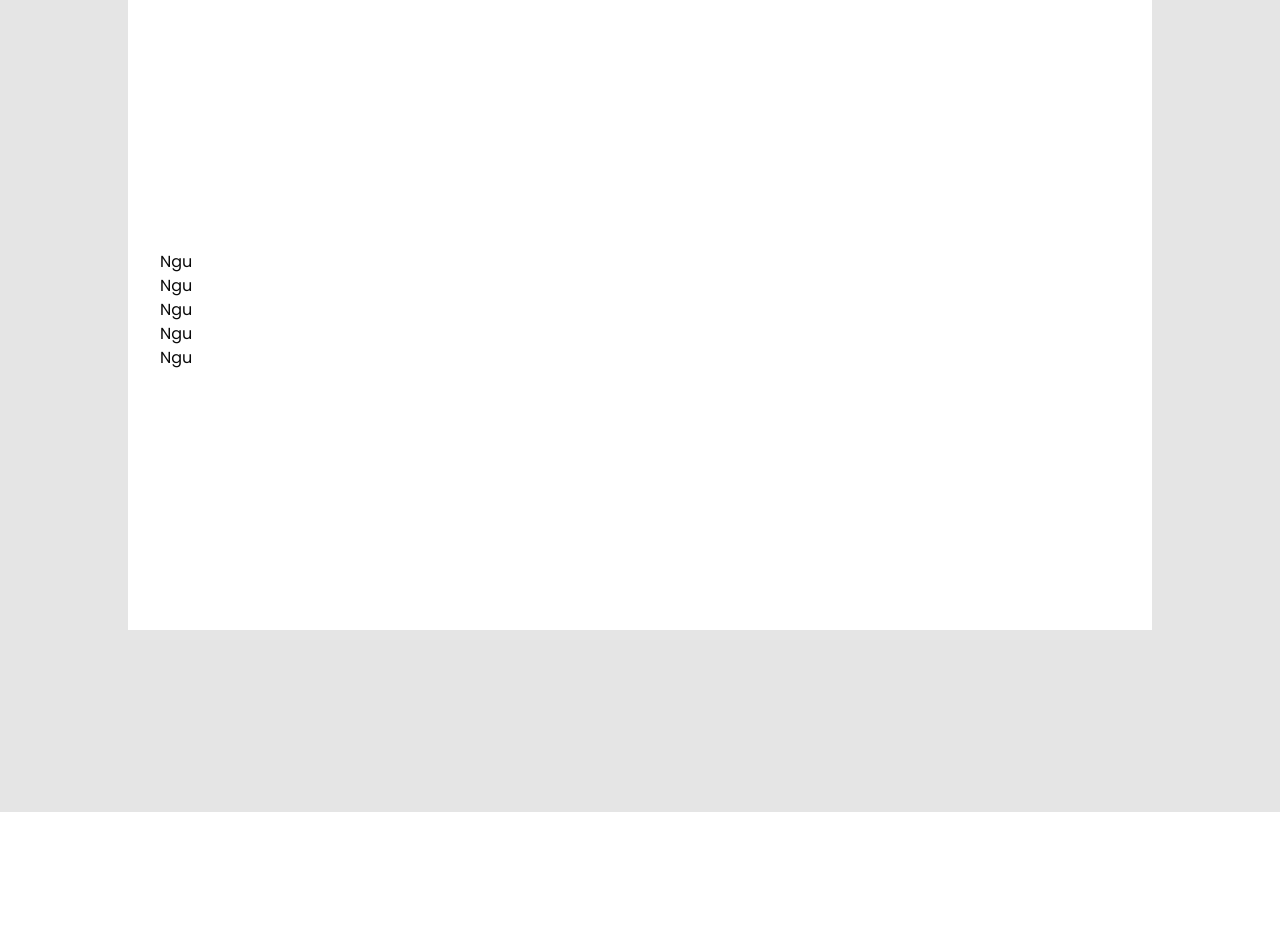
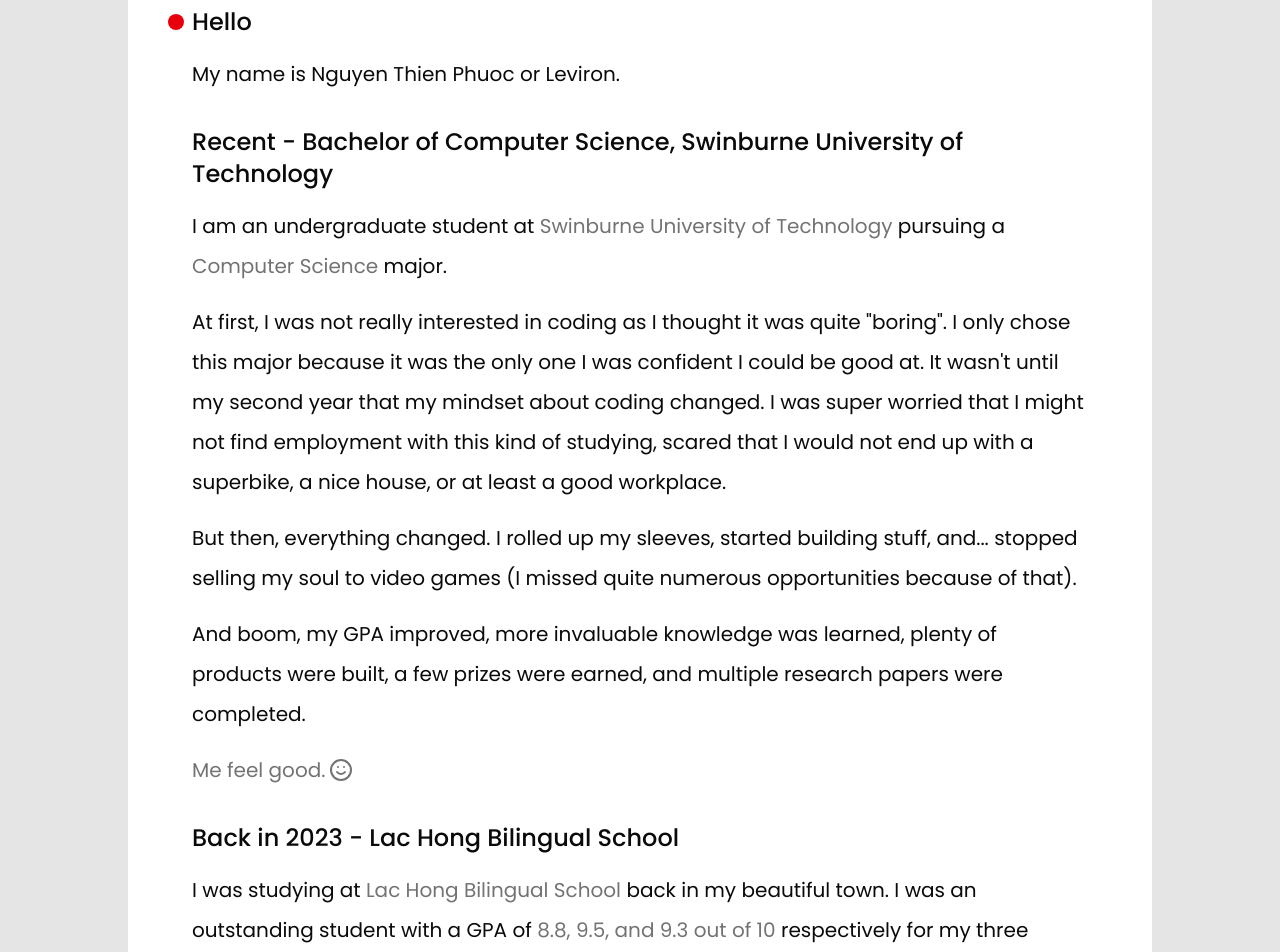
Before and after one commit to Levironexe/portfolio, a Next.js app: page /education in a window 1280 px wide. Shown: the part 240-1192 px from the top of the page. Before the commit the page ends 1052 px from the top, so only its background shows below. Built offline with nearby package versions, Linux system fonts and the light colour scheme.

Commit message:
Added education page - incomplete

```diff
--- a/app/components/HorizontalCarousel.tsx
+++ b/app/components/HorizontalCarousel.tsx
@@ -132,7 +132,7 @@
   return (
     <section
       ref={targetRef}
-      className="relative h-[600vh] bg-neutral-200 scrollbar-hide"
+      className="relative h-[500vh] bg-neutral-200 scrollbar-hide"
     >
       <div className="sticky top-0 flex h-screen items-center overflow-hidden scrollbar-hide">
         <motion.div style={{ x, scale }} className="flex gap-[2vw]">
@@ -312,7 +312,7 @@
                 // overflowX: 'clip',
               }}
             >
-              <motion.p style={{ x: textMoveX7 }}>Projects</motion.p>
+              <motion.p style={{ x: textMoveX7}}>Projects</motion.p>
             </Link>
           </div>
 
--- a/app/components/HorizontalCarouselMobile.tsx
+++ b/app/components/HorizontalCarouselMobile.tsx
@@ -162,8 +162,6 @@
 
         {/* Card 5 - Decor */}
         <div className="relative">
-          <div className="text-base text-transparent cursor-default mb-3">Hehe</div>
-
           <div
             className="group relative bg-red-600 selection:bg-[#0a0a0a] selection:text-white flex flex-col justify-center leading-tight text-white"
             style={{
@@ -186,8 +184,6 @@
 
         {/* Card 6 - Contact */}
         <div className="relative">
-          <div className="text-base text-transparent cursor-default mb-3">Hehe</div>
-
           <div
             className="group relative bg-white text-[#0a0a0a] cursor-default"
             style={{
--- a/app/components/PersistentNavbar.tsx
+++ b/app/components/PersistentNavbar.tsx
@@ -84,7 +84,7 @@
     <div className={`top-0 left-0 w-full z-50 ${currentRoute !== '' ? "relative" : "sticky"}`}>
       <div className={`w-[180px] mx-auto absolute top-[10vh] left-0 right-0 text-center text-2xl font-bold text-neutral-500`}>
         <div className="relative flex group">
-          <div className="absolute -left-3 -top-3 h-[calc(24px+21.875px)] w-[204px] rounded-lg backdrop-blur-3xl"></div>
+          <div className="absolute -left-3 -top-3 h-[calc(24px+21.875px)] w-[204px] rounded-xl backdrop-blur-3xl"></div>
           <div className="absolute w-full flex justify-evenly text-neutral-500 font-light gap-2">
             {Array.from({ length: 18 }, (_, i) => {
               const isRed = i % 3 == 0 && i != 12;
--- a/app/education/page.tsx
+++ b/app/education/page.tsx
@@ -1,20 +1,244 @@
-import React from 'react'
+"use client";
+import Link from "next/link";
+import { Smile } from "lucide-react";
+import { useState, useEffect, useRef } from "react";
 
-const page = () => {
+const Page = () => {
+  const [isLoadedImmediate, setIsLoadedImmediate] = useState(false);
+  const [isLoadedWithDelay, setIsLoadedWithDelay] = useState(false);
+  const [isLoadedWithMoreDelay, setIsLoadedWithMoreDelay] = useState(false);
+  const [activeHeader, setActiveHeader] = useState<number | null>(0);
+  const [dotPosition, setDotPosition] = useState({ x: 0, y: 0 });
+  const containerRef = useRef<HTMLDivElement>(null);
+  const headerRefs = useRef<(HTMLHeadingElement | null)[]>([]);
+
+  useEffect(() => {
+    const timer = setTimeout(() => {
+      setIsLoadedImmediate(true);
+    }, 0);
+
+    return () => clearTimeout(timer);
+  }, []);
+
+  useEffect(() => {
+    const timer = setTimeout(() => {
+      setIsLoadedWithDelay(true);
+    }, 400);
+
+    return () => clearTimeout(timer);
+  }, []);
+  useEffect(() => {
+    const timer = setTimeout(() => {
+      setIsLoadedWithMoreDelay(true);
+    }, 1200);
+
+    return () => clearTimeout(timer);
+  }, []);
+
+  // Function to update dot position for current active header
+  const updateDotPosition = () => {
+    if (activeHeader !== null && containerRef.current) {
+      const activeRef = headerRefs.current[activeHeader];
+      if (activeRef) {
+        const rect = activeRef.getBoundingClientRect();
+        const containerRect = containerRef.current.getBoundingClientRect();
+
+        setDotPosition({
+          x: rect.left - containerRect.left - 16,
+          y: rect.top - containerRect.top + rect.height / 2,
+        });
+      }
+    }
+  };
+
+  useEffect(() => {
+    const handleScroll = () => {
+      const scrollTop = window.scrollY;
+      const viewportHeight = window.innerHeight;
+      const triggerPoint = scrollTop + viewportHeight * 0.3;
+
+      let currentActiveHeader = null;
+      let minDistance = Number.POSITIVE_INFINITY;
+
+      headerRefs.current.forEach((ref, index) => {
+        if (ref) {
+          const rect = ref.getBoundingClientRect();
+          const headerTop = rect.top + scrollTop;
+          const distance = Math.abs(triggerPoint - headerTop);
+
+          if (distance < minDistance) {
+            minDistance = distance;
+            currentActiveHeader = index;
+          }
+        }
+      });
+
+      if (scrollTop < 100) {
+        currentActiveHeader = 0;
+      }
+
+      if (
+        currentActiveHeader !== null &&
+        currentActiveHeader !== activeHeader
+      ) {
+        setActiveHeader(currentActiveHeader);
+      }
+    };
+
+    const handleResize = () => {
+      // Update dot position when window is resized
+      updateDotPosition();
+    };
+
+    window.addEventListener("scroll", handleScroll);
+    window.addEventListener("resize", handleResize);
+    handleScroll();
+
+    return () => {
+      window.removeEventListener("scroll", handleScroll);
+      window.removeEventListener("resize", handleResize);
+    };
+  }, [activeHeader]);
+
+  // Update dot position whenever activeHeader changes
+  useEffect(() => {
+    updateDotPosition();
+  }, [activeHeader]);
+
+  // Initialize dot position after component mounts and refs are ready
+  useEffect(() => {
+    if (isLoadedImmediate) {
+      // Small delay to ensure refs are set and DOM is ready
+      const timer = setTimeout(() => {
+        updateDotPosition();
+      }, 600);
+      return () => clearTimeout(timer);
+    }
+  }, [isLoadedImmediate]);
+
   return (
-    <div className='bg-neutral-200 w-full min-h-screen py-[calc(20vh+21.875px)] text-[#0a0a0a] selection:bg-red-600 selection:text-white px-6 md:px-8 lg:px-10'>
-        <div className='max-w-5xl mx-auto'>
-            <div className='text-2xl text-neutral-500 pb-4'>Education</div>
-            <div className='bg-white p-8 h-[50vw] w-[80vw] mx-auto flex flex-col justify-center'>
-                <p>Ngu</p>
-                <p>Ngu</p>
-                <p>Ngu</p>
-                <p>Ngu</p>
-                <p>Ngu</p>
+    <div
+      ref={containerRef}
+      className="bg-neutral-200 w-full min-h-screen py-[calc(20vh+21.875px)] text-[#0a0a0a] selection:bg-red-600 selection:text-white px-6 md:px-8 lg:px-10 relative"
+    >
+      <div
+        className={`absolute w-4 h-4 bg-red-600 rounded-full pointer-events-none transition-all duration-300 ease-out z-50 ${
+          isLoadedWithMoreDelay ? "opacity-100" : "opacity-0"
+        }`}
+        style={{
+          left: `${dotPosition.x}px`,
+          top: `${dotPosition.y}px`,
+          transform: "translate(-50%, -50%)",
+        }}
+      />
+
+      <div className="max-w-5xl mx-auto">
+        <div
+          className={`bg-white p-8 md:p-16 flex flex-col justify-center text-base md:text-xl leading-relaxed md:leading-loose ${
+            isLoadedImmediate ? "scale-100 opacity-100" : "scale-20 opacity-0"
+          } duration-600 transition-all ease-out`}
+        >
+          <div
+            className={`${
+              isLoadedWithDelay ? "opacity-100 blur-none" : "opacity-0 blur-3xl"
+            } duration-350 transition-all ease-out`}
+          >
+            {/* Section 1: Hello */}
+            <div className="space-y-3 md:space-y-4 pb-6 md:pb-8">
+              <h2
+                ref={(el) => {
+                  headerRefs.current[0] = el;
+                }}
+                className="text-xl md:text-2xl font-medium"
+              >
+                Hello
+              </h2>
+              <p>My name is Nguyen Thien Phuoc or Leviron.</p>
             </div>
+
+            {/* Section 2: Recent Education */}
+            <div className="space-y-3 md:space-y-4 pb-6 md:pb-8">
+              <h2
+                ref={(el) => {
+                  headerRefs.current[1] = el;
+                }}
+                className="text-xl md:text-2xl font-medium"
+              >
+                Recent - Bachelor of Computer Science, Swinburne University of
+                Technology
+              </h2>
+              <p>
+                I am an undergraduate student at{" "}
+                <span className="text-neutral-500">
+                  <Link href={"/"} target="_blank">
+                    Swinburne University of Technology
+                  </Link>
+                </span>{" "}
+                pursuing a{" "}
+                <span className="text-neutral-500">Computer Science</span>{" "}
+                major.
+              </p>
+              <p>
+                At first, I was not really interested in coding as I thought it
+                was quite "boring". I only chose this major because it was the
+                only one I was confident I could be good at. It wasn't until my
+                second year that my mindset about coding changed. I was super
+                worried that I might not find employment with this kind of
+                studying, scared that I would not end up with a superbike, a
+                nice house, or at least a good workplace.
+              </p>
+              <p>
+                But then, everything changed. I rolled up my sleeves, started
+                building stuff, and... stopped selling my soul to video games (I
+                missed quite numerous opportunities because of that).
+              </p>
+              <p>
+                And boom, my GPA improved, more invaluable knowledge was
+                learned, plenty of products were built, a few prizes were
+                earned, and multiple research papers were completed.{" "}
+              </p>
+              <p className="text-neutral-500 flex items-center gap-1">
+                Me feel good.<Smile className="h-5 w-5 md:h-6 md:w-6"></Smile>
+              </p>
+            </div>
+
+            {/* Section 3: High School */}
+            <div className="space-y-3 md:space-y-4 pb-6 md:pb-8">
+              <h2
+                ref={(el) => {
+                  headerRefs.current[2] = el;
+                }}
+                className="text-xl md:text-2xl font-medium"
+              >
+                Back in 2023 - Lac Hong Bilingual School
+              </h2>
+              <p>
+                I was studying at{" "}
+                <span className="text-neutral-500">
+                  <Link href={"/"} target="_blank">
+                    Lac Hong Bilingual School
+                  </Link>
+                </span>{" "}
+                back in my beautiful town. I was an outstanding student with a
+                GPA of{" "}
+                <span className="text-neutral-500">
+                  8.8, 9.5, and 9.3 out of 10
+                </span>{" "}
+                respectively for my three years of high school there.
+              </p>
+              <p>
+                Not just those GPAs—as some people say they don't matter—I also
+                earned <span className="text-neutral-500">certificates</span>{" "}
+                for academic and social events and received many{" "}
+                <span className="text-neutral-500">prizes</span> for outstanding
+                performances. And trust me, they are worth it.
+              </p>
+            </div>
+          </div>
         </div>
+      </div>
     </div>
-  )
-}
+  );
+};
 
-export default page
+export default Page;
--- a/app/layout.tsx
+++ b/app/layout.tsx
@@ -24,6 +24,7 @@
   weight: ["100", "200", "300", "400", "500", "600", "700", "800", "900"],
 });
 
+
 export const metadata: Metadata = {
   title: "Create Next App",
   description: "Generated by create next app",
--- a/app/projects/page.tsx
+++ b/app/projects/page.tsx
@@ -125,7 +125,7 @@
         }}
       />
 
-      <div className="flex flex-col items-center justify-center pt-20 md:pt-0"></div>
+      <div className="flex flex-col items-center justify-center pt-20 "></div>
       {contents.map((content, index) => (
         <div key={index} className="max-w-5xl mx-auto flex flex-col gap-2 px-6 md:px-8 lg:px-10">
           <div
--- a/package.json
+++ b/package.json
@@ -10,6 +10,7 @@
   },
   "dependencies": {
     "framer-motion": "^12.23.12",
+    "lucide-react": "^0.540.0",
     "next": "15.4.6",
     "react": "19.1.0",
     "react-dom": "19.1.0",
```
Also changed, not shown: 1 other file (tests, documents, lock files or other folders).
